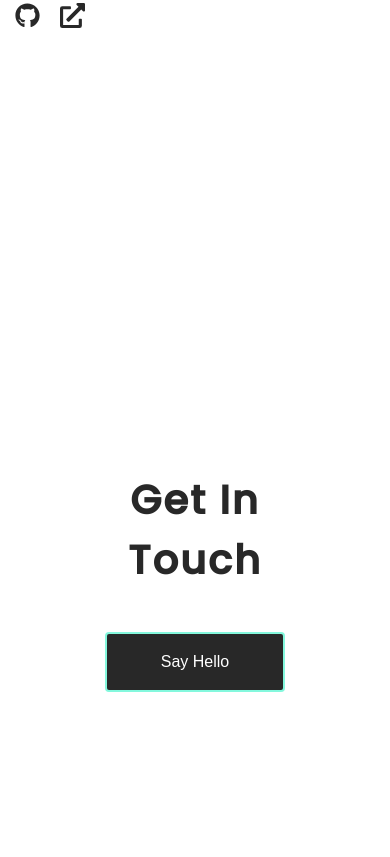
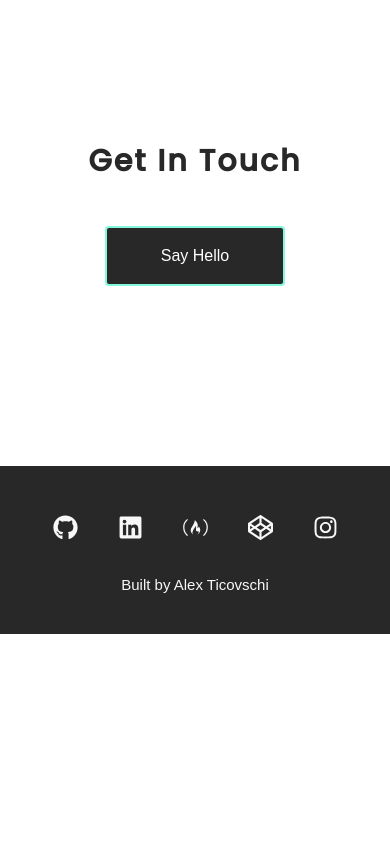
Before and after one commit to alexticovschi/portfolio, a Gatsby site: page / in a window 390 px wide. Shown: the part 3647-4504 px from the top of the page. After the commit the page ends 4281 px from the top, so only its background shows below. Built offline with nearby package versions, Linux system fonts and the light colour scheme; Gatsby itself is replaced by a stand-in of ours; a web font is replaced by a local one.

Commit message:
more css tweaks

```diff
--- a/src/components/Contact/contact.scss
+++ b/src/components/Contact/contact.scss
@@ -6,8 +6,16 @@
   justify-self: center;
   text-align: center;
 
+  @media screen and (max-width: 575px) {
+    padding: 0;
+  }
+
   &__title {
     font-size: 4rem;
+
+    @media screen and (max-width: 575px) {
+      font-size: 3rem;
+    }
   }
 
   &__btn {
--- a/src/components/Layout/layout.scss
+++ b/src/components/Layout/layout.scss
@@ -86,4 +86,8 @@
   @media screen and (max-width: 769px) {
     grid-template-rows: auto minmax(90vh, auto) min-content min-content 100vh 15vh;
   }
+
+  @media screen and (max-width: 575px) {
+    grid-template-rows: auto minmax(90vh, auto) min-content min-content 60vh 20vh;
+  }
 }
--- a/src/components/Work/work.scss
+++ b/src/components/Work/work.scss
@@ -9,6 +9,8 @@
 	@media screen and (max-width: 575px) {
 		grid-column: full-start/ full-end;
 		margin: 0 1.5rem;
+		padding-top: 10rem;
+		padding-bottom: 0;
 	}
 
 	&__wrapper {
```
